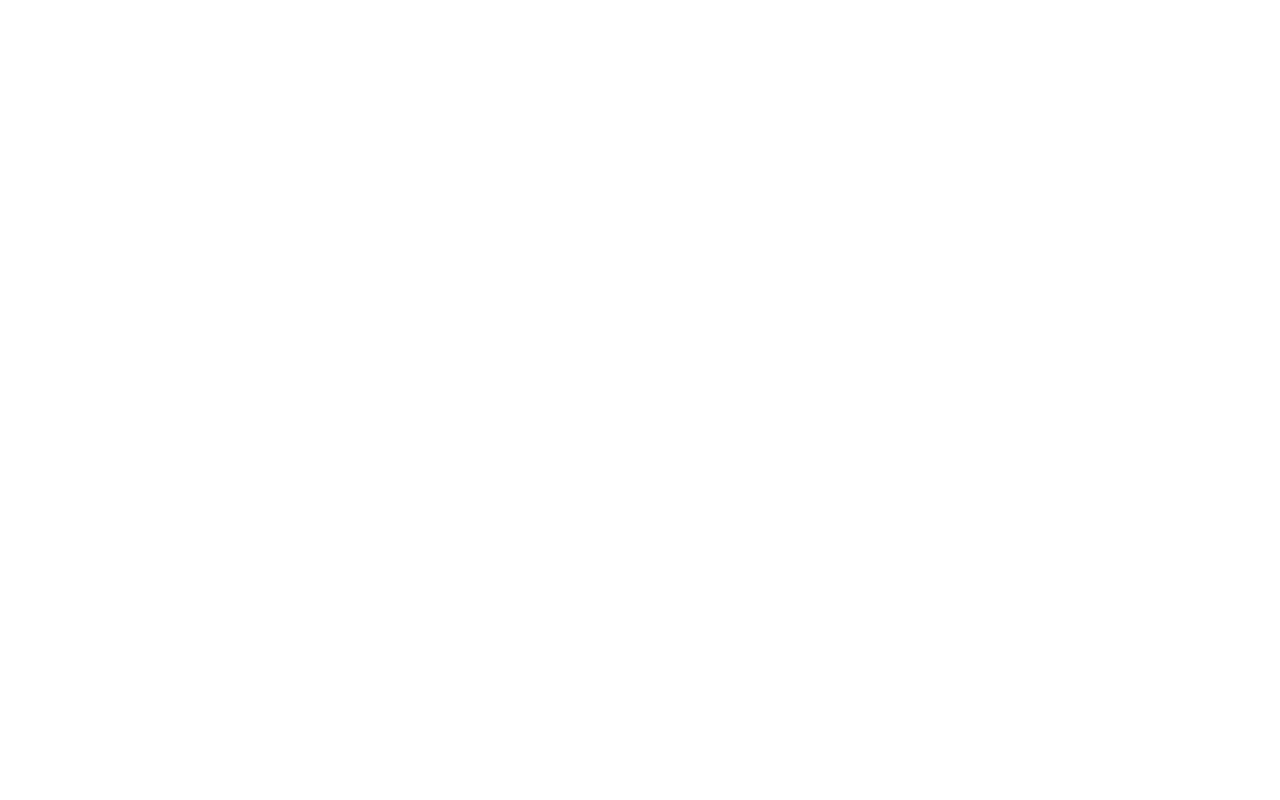
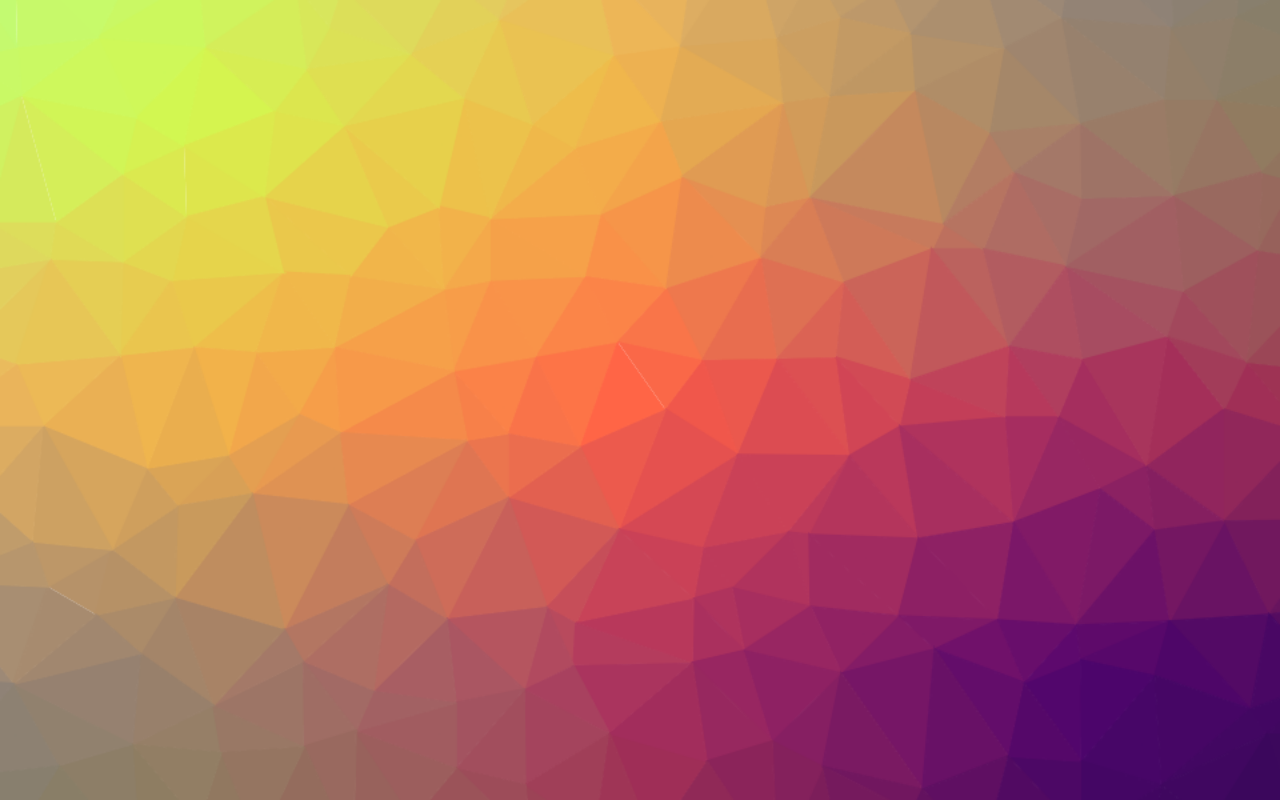
Before and after one commit to JLParriego/generateQuotes, a plain HTML site: page index.html in a window 1280 px wide. Drawn offline with Linux system fonts and the light colour scheme.

Commit message:
basic changes css and html

```diff
--- a/index.html
+++ b/index.html
@@ -3,7 +3,7 @@
 <head>
     <meta charset="UTF-8">
     <meta name="viewport" content="width=device-width, initial-scale=1.0">
-    <title>Template</title>
+    <title>Quote Generator</title>
     <link rel="icon" type="image/png" href="https://www.google.com/s2/favicons?domain=jlp">
    <link rel="stylesheet" href="https://cdnjs.cloudflare.com/ajax/libs/font-awesome/5.15.1/css/all.min.css">
     <link rel="stylesheet" href="style.css">
--- a/style.css
+++ b/style.css
@@ -1,8 +1,16 @@
+/* Quote Generator */
+
 html{
     /* prevent adding extra height or weight to the page */
     box-sizing: border-box;
 }
 body{
+    /* Eliminate margins */
     margin: 0;
+    /* the body covers 100% of viewport or screen */
     min-height: 100vh;
+    background-image:url('images/coolBackground.png');
+    background-position: center;
+    background-repeat: no-repeat;
+    background-size: cover;
 }
```
Also changed, not shown: images/coolBackground.png (added), 1 other file.
